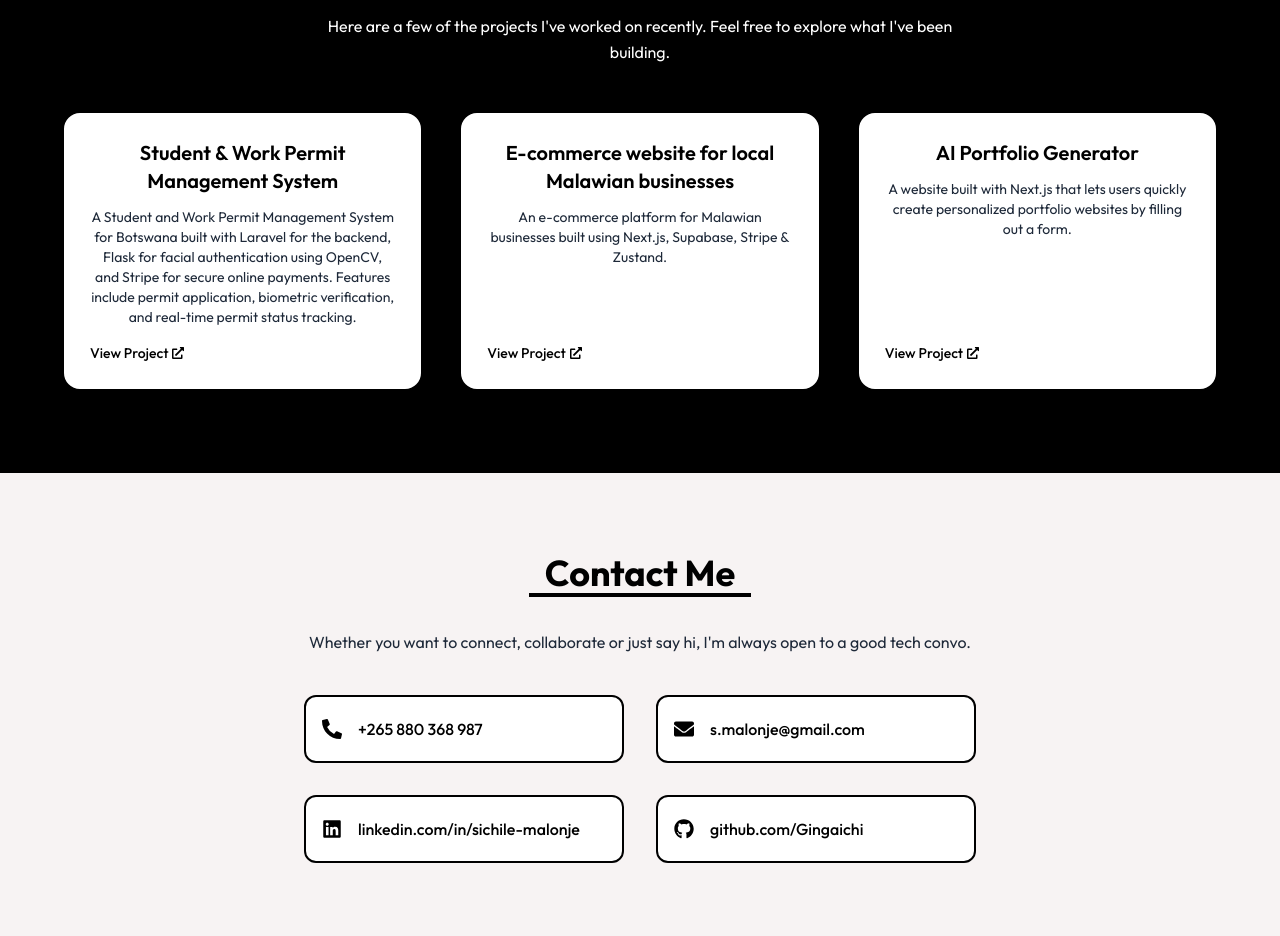
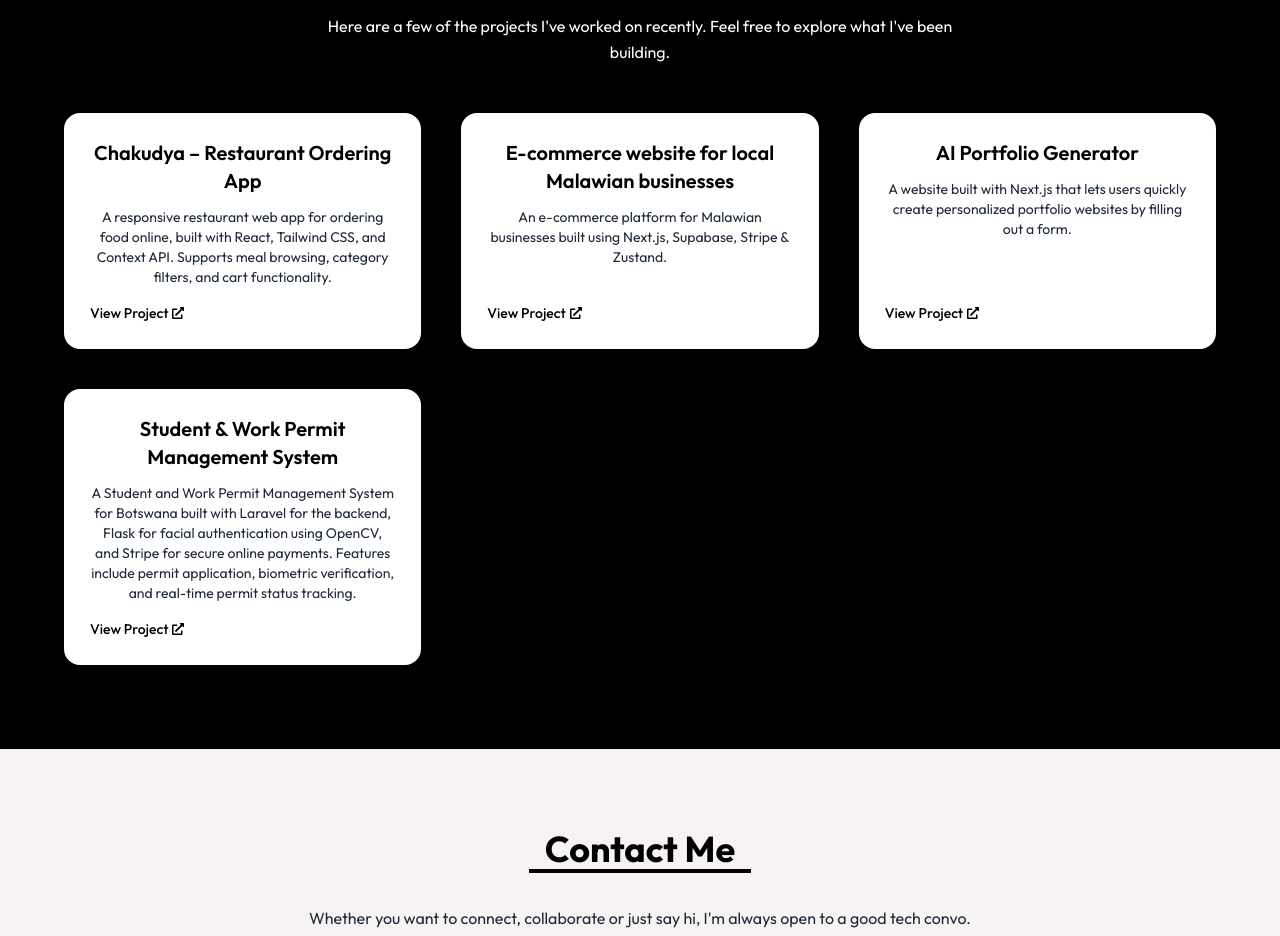
Before and after one commit to Gingaichi/Sichile-Malonje-Portfolio, a Next.js app: page / in a window 1280 px wide. Shown: the part 1740-2676 px from the top of the page. Built offline with nearby package versions, Linux system fonts and the light colour scheme; a web font is replaced by a local one.

Commit message:
Update MyProjects.jsx

```diff
--- a/components/MyProjects.jsx
+++ b/components/MyProjects.jsx
@@ -3,9 +3,9 @@ import { FaExternalLinkAlt } from 'react-icons/fa';
 
 const projects = [
   {
-    title: "Student & Work Permit Management System",
-    description: "A Student and Work Permit Management System for Botswana built with Laravel for the backend, Flask for facial authentication using OpenCV, and Stripe for secure online payments. Features include permit application, biometric verification, and real-time permit status tracking.",
-    link: "https://immigrationbw-main-ssxsqs.laravel.cloud/landing"
+  title: "Chakudya – Restaurant Ordering App",
+  description: "A responsive restaurant web app for ordering food online, built with React, Tailwind CSS, and Context API. Supports meal browsing, category filters, and cart functionality.",
+  link: "https://chakudya-three.vercel.app/"
   },
   {
     title: "E-commerce website for local Malawian businesses",
@@ -16,6 +16,11 @@ const projects = [
     title: "AI Portfolio Generator",
     description: "A website built with Next.js that lets users quickly create personalized portfolio websites by filling out a form.",
     link: "https://ai-portfolio-website-generator.vercel.app/"
+  },
+  {
+    title: "Student & Work Permit Management System",
+    description: "A Student and Work Permit Management System for Botswana built with Laravel for the backend, Flask for facial authentication using OpenCV, and Stripe for secure online payments. Features include permit application, biometric verification, and real-time permit status tracking.",
+    link: "https://immigrationbw-main-ssxsqs.laravel.cloud/landing"
   }
 ];
 
```
